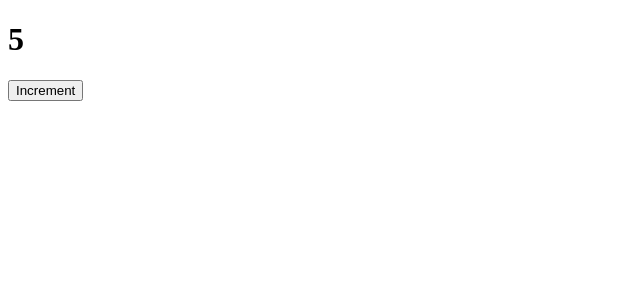
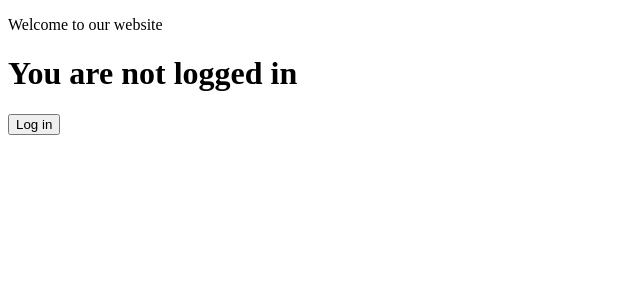
Before and after one commit to subedisagar12/react-bootcamp, a React (Create React App) app: page / in a window 1280 px wide. Shown: the top 300 px of the page, without its empty margins (0-640 px from the left). Built offline with nearby package versions, Linux system fonts and the light colour scheme.

Commit message:
Conditional rendering in react

```diff
--- a/src/App.js
+++ b/src/App.js
@@ -1,5 +1,6 @@
 import Welcome from "./components/Welcome";
 import Counter from "./components/Counter";
+import Conditional from "./components/Conditional";
 
 function App() {
   return (
@@ -9,7 +10,9 @@ function App() {
       </Welcome> */}
 
       {/* <Welcome name="Hari" address="Kathmandu" /> */}
-      <Counter />
+      {/* <Counter /> */}
+
+      <Conditional />
     </>
   );
 }
--- /dev/null
+++ b/src/components/Conditional.js
@@ -0,0 +1,45 @@
+import React, { useState } from "react";
+
+const Conditional = () => {
+  const [isLoggedIn, setIsLoggedIn] = useState(false);
+
+  //   if user is logged in, show welcome
+  // else show , You are not logged in
+
+  //   if (isLoggedIn === true) {
+  //     return (
+  //       <>
+  //         <p>Welcome to our website</p>
+
+  //         <h1>Welcome</h1>
+  //       </>
+  //     );
+  //   } else {
+  //     return (
+  //       <>
+  //         <p>Welcome to our website</p>
+
+  //         <h1>You are not logged in</h1>
+  //       </>
+  //     );
+  //   }
+
+  return (
+    <>
+      <p>Welcome to our website</p>
+      {isLoggedIn ? <h1>Welcome</h1> : <h1>You are not logged in</h1>}
+
+      <button
+        onClick={() => {
+          setIsLoggedIn(!isLoggedIn);
+        }}
+      >
+        {isLoggedIn === true ? "Logout" : "Log in"}
+      </button>
+
+      {/* <h1> {isLoggedIn ? "Welcome" : "You are not logged in"} </h1> */}
+    </>
+  );
+};
+
+export default Conditional;
```
